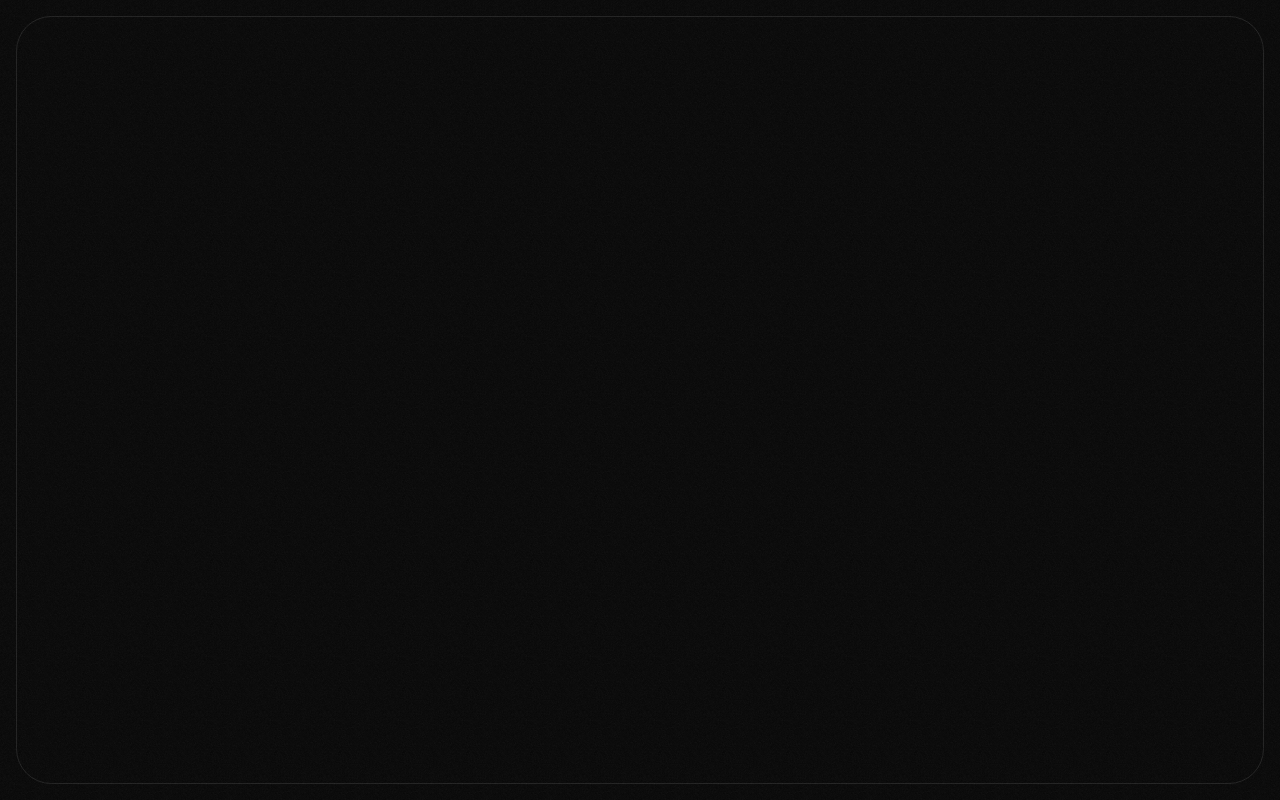
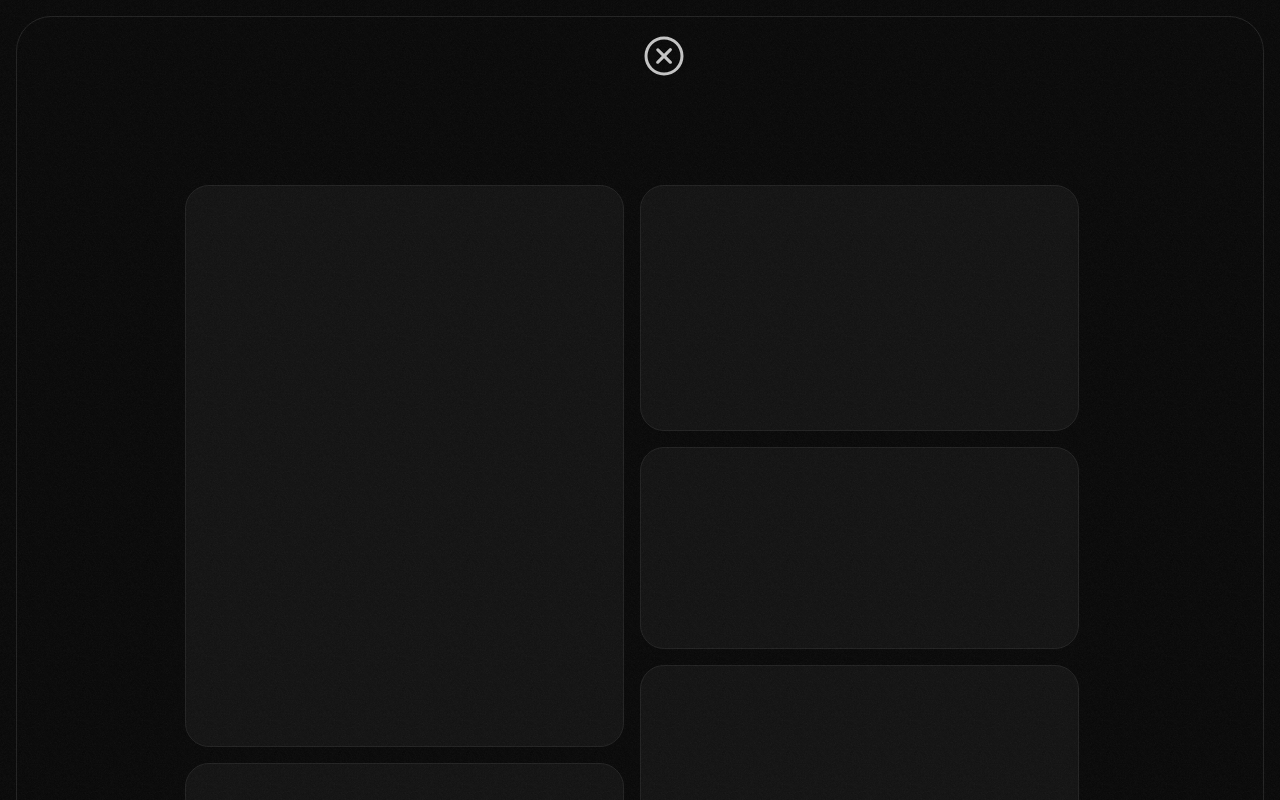
Before and after one commit to shreykr2802/bento-box-crispy, a SvelteKit app: page /about in a window 1280 px wide. Shown: the top 800 px of the page. Built offline with nearby package versions, Linux system fonts and the light colour scheme.

Commit message:
about addition

```diff
--- a/src/component/atoms/ArrowButton.svelte
+++ b/src/component/atoms/ArrowButton.svelte
@@ -31,7 +31,7 @@
 		transform: rotate(-30deg);
 		margin: 0;
 		padding: 0;
-		transition: all 0.5s;
+		transition: all 0.2s;
 		cursor: pointer;
 
 		&:hover {
--- /dev/null
+++ b/src/component/atoms/CrossHomeButton.svelte
@@ -0,0 +1,40 @@
+<script>
+</script>
+
+<a href="/">
+	<svg viewBox="0 0 32 32" xmlns="http://www.w3.org/2000/svg"
+		><defs
+			><style>
+				.cls-1 {
+					fill: none;
+				}
+			</style></defs
+		><title /><g data-name="Layer 2" id="Layer_2"
+			><path
+				d="M16,29A13,13,0,1,1,29,16,13,13,0,0,1,16,29ZM16,5A11,11,0,1,0,27,16,11,11,0,0,0,16,5Z"
+			/><path
+				d="M11.76,21.24a1,1,0,0,1-.71-.29,1,1,0,0,1,0-1.41l8.49-8.49A1,1,0,0,1,21,12.46L12.46,21A1,1,0,0,1,11.76,21.24Z"
+			/><path
+				d="M20.24,21.24a1,1,0,0,1-.7-.29l-8.49-8.49a1,1,0,0,1,1.41-1.41L21,19.54A1,1,0,0,1,21,21,1,1,0,0,1,20.24,21.24Z"
+			/></g
+		><g id="frame"><rect class="cls-1" height="32" width="32" /></g></svg
+	>
+</a>
+
+<style lang="scss">
+	a {
+		position: absolute;
+		top: 2rem;
+		left: 50%;
+		height: 3rem;
+		width: 3rem;
+		background: transparent;
+		fill: var(--color-text-dark);
+		transition: all 0.2s;
+		cursor: pointer;
+
+		&:hover {
+			transform: scale(1.2);
+		}
+	}
+</style>
--- a/src/component/atoms/DarkLightMode.svelte
+++ b/src/component/atoms/DarkLightMode.svelte
@@ -1,10 +1,13 @@
 <script>
+	function toggle() {
+		window.document.body.classList.toggle('dark-mode');
+	}
 </script>
 
 <div class="darkligtmode">
 	<div class="daynight">
 		<label for="checkbox">
-			<input type="checkbox" id="checkbox"/>
+			<input type="checkbox" id="checkbox" on:change={toggle} checked />
 			<div class="toggle">
 				<div class="cloud"></div>
 				<div class="star"></div>
--- a/src/component/molecule/About/AboutContent.svelte
+++ b/src/component/molecule/About/AboutContent.svelte
@@ -1,8 +1,21 @@
 <script>
+	import CrossHomeButton from '../../atoms/CrossHomeButton.svelte';
 </script>
 
 <div class="about-content">
-
+	<CrossHomeButton />
+	<div class="container">
+		<div class="column">
+			<div class="box1"></div>
+			<div class="box2"></div>
+		</div>
+		<div class="column">
+			<div class="box3"></div>
+			<div class="box4"></div>
+			<div class="box5"></div>
+			<div class="box6"></div>
+		</div>
+	</div>
 </div>
 
 <style lang="scss">
@@ -11,6 +24,50 @@
 		padding: var(--outer-box-padding);
 		border-radius: var(--outer-box-border-radius);
 		border: var(--box-border);
-		display: flex;
+
+		.container {
+			margin: 10rem;
+			display: flex;
+			flex-flow: row wrap;
+			gap: 1rem;
+
+			.column {
+				display: flex;
+				flex-flow: column wrap;
+				gap: 1rem;
+				width: calc(50% - 1rem);
+				div {
+					border: var(--box-border);
+					border-radius: var(--inner-box-border-radius);
+					background-color: var(--color-box-background);
+					min-height: auto;
+				}
+
+				.box1 {
+					height: 35rem;
+				}
+
+				.box2 {
+					flex-grow: 1;
+					min-height: 20rem;
+				}
+
+				.box3 {
+					flex-grow: 1.1;
+				}
+
+				.box4 {
+					flex-grow: 0.9;
+				}
+
+				.box5 {
+					flex-grow: 1;
+				}
+
+				.box6 {
+					flex-grow: 0.8;
+				}
+			}
+		}
 	}
 </style>
--- a/src/component/molecule/About/AboutMain.svelte
+++ b/src/component/molecule/About/AboutMain.svelte
@@ -1,18 +1,17 @@
 <script>
-	import Background from "../../atoms/Background.svelte";
-	import AboutContent from "./AboutContent.svelte";
+	import Background from '../../atoms/Background.svelte';
+	import AboutContent from './AboutContent.svelte';
 </script>
 
 <div class="main-container">
 	<Background />
-    <AboutContent />
+	<AboutContent />
 </div>
 
 <style>
 	.main-container {
 		display: grid;
-		height: 100%;
+		min-height: 100vh;
 		width: 100%;
-		place-self: center;
 	}
 </style>
--- a/src/component/molecule/Home/HomeMain.svelte
+++ b/src/component/molecule/Home/HomeMain.svelte
@@ -11,8 +11,7 @@
 <style>
 	.main-container {
 		display: grid;
-		height: 100%;
+		min-height: 100vh;
 		width: 100%;
-		place-self: center;
 	}
 </style>
--- a/src/routes/styles.css
+++ b/src/routes/styles.css
@@ -7,27 +7,31 @@
     --small-box-border-radius: 1rem;
     --inner-box-margin: 0.5rem;
     --inner-box-padding: 0.25rem;
-    --color-background: #090909;
-    --color-border: #242424;
-    --color-box-background: rgba(172, 172, 172, 0.1);
-    --color-text-dark: #cccccc;
-    --color-text-light: rgb(102, 102, 102);
-    --color-stack-box: #4a4a4a;
-    --color-stack-box-hover: #8a8a8a;
-    --box-border: 1px solid var(--color-border);
     --box-position: relative;
     --diff-factor: 1.5rem;
     --font-basic: "DM Sans", sans-serif;
 }
 
 body {
+    --color-background: #090909;
+    --color-border: #242424;
+    --color-box-background: #141414;
+    --color-box-background-hover: rgba(172, 172, 172, 0.1);
+    --color-text-dark: #cccccc;
+    --color-text-light: rgb(102, 102, 102);
+    --color-stack-box: #4a4a4a;
+    --color-stack-box-hover: #8a8a8a;
+    --box-border: 1px solid var(--color-border);
     margin: 0;
-    height: 100vh;
-    background-color: black;
-    color: white;
+    min-height: 100vh;
     font-family: var(--font-basic);
     font-weight: 400;
     font-style: normal;
+    position: relative;
+}
+
+body.dark-mode {
+    --color-background: #f4f4f4;
 }
 
 .box-title {
```
Also changed, not shown: src/component/molecule/Home/HomeSomeWords.svelte (+55 -7 lines), static/images/saltandpepper.png (added).
